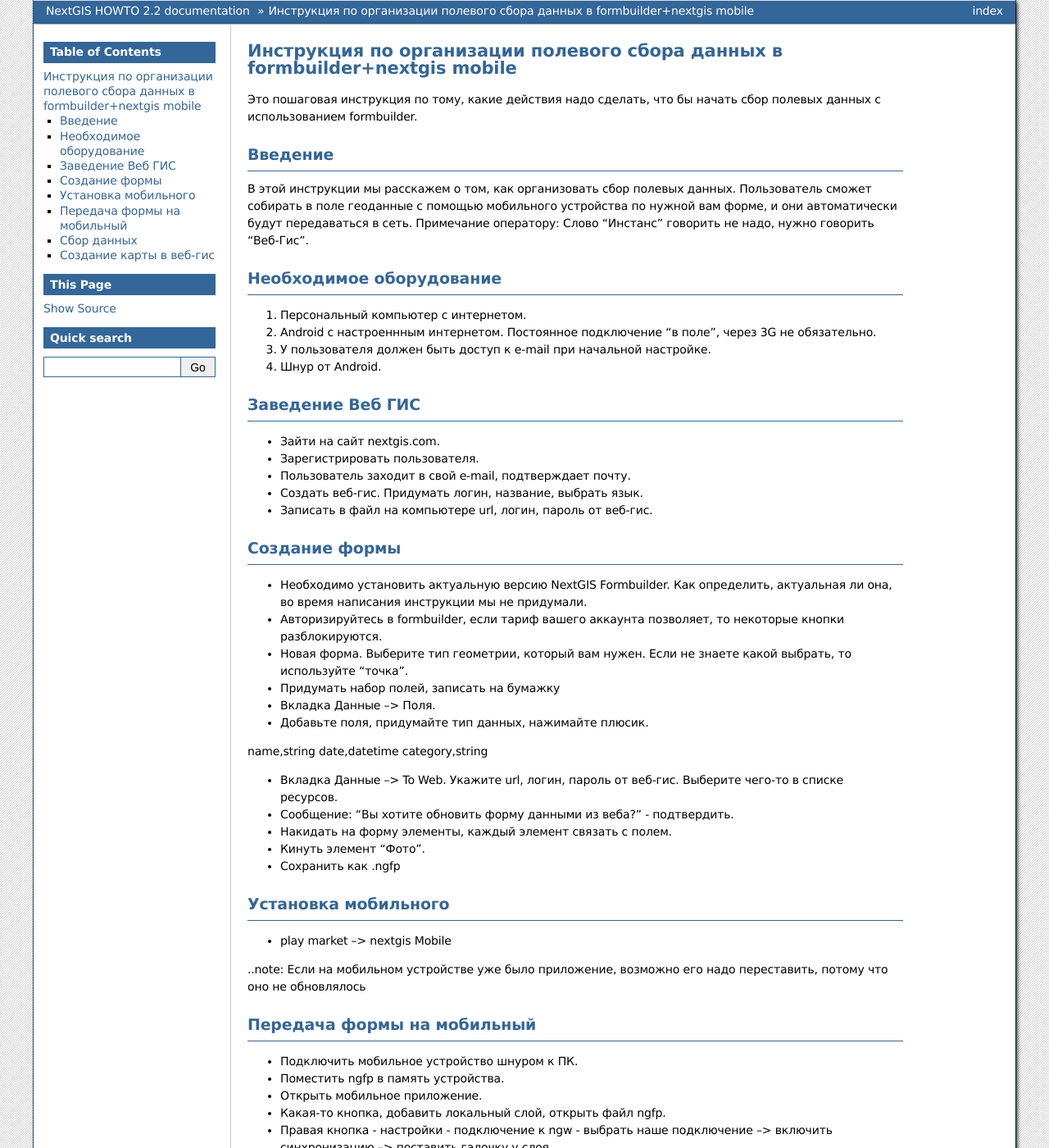
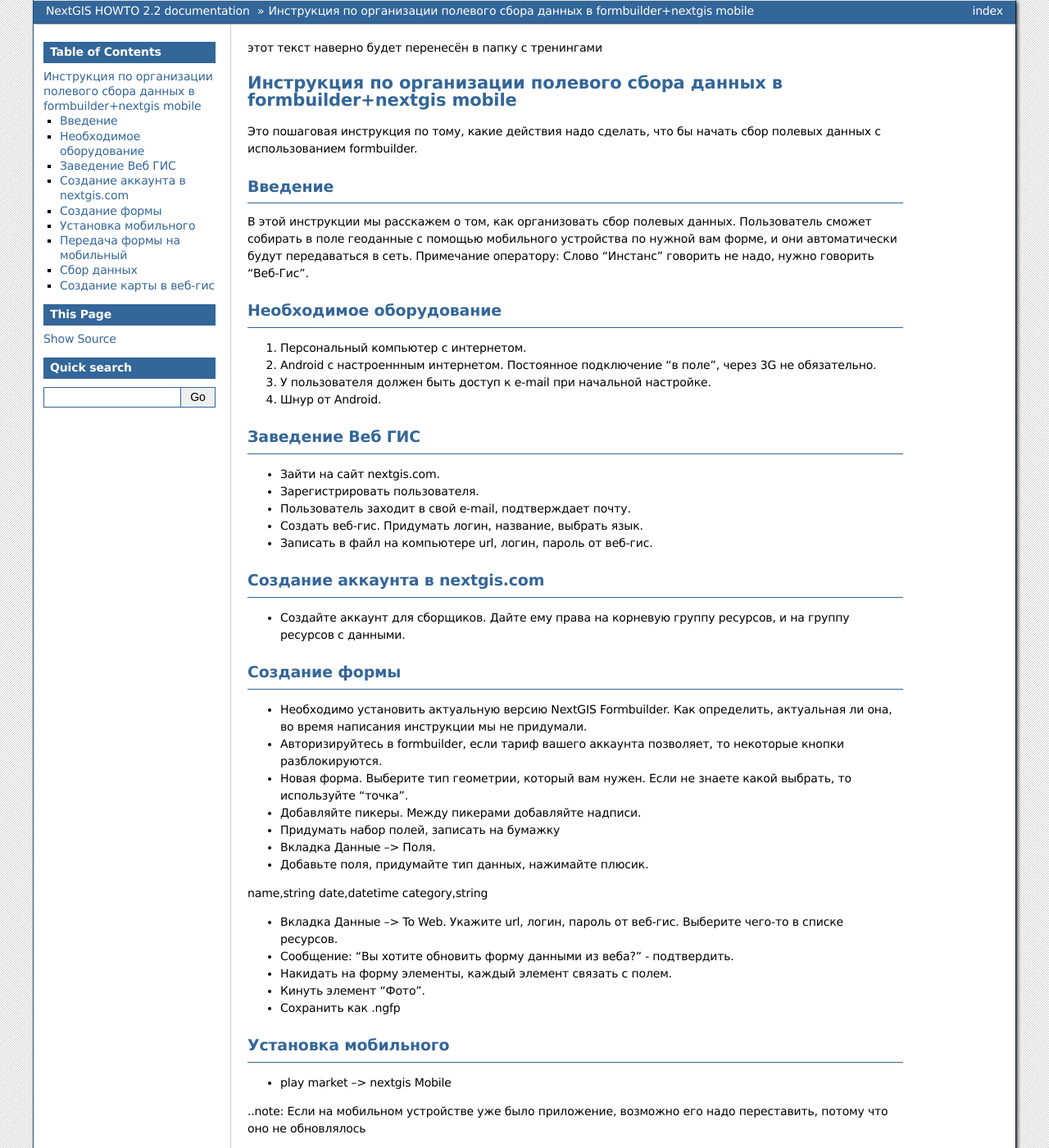
Before and after one commit to nextgis/docs_howto, a Sphinx documentation site: the page built from source/formbuilder-mobile-howto.rst, in a window 1280 px wide and 1400 px high. Shown: the whole window at 82% size. Built offline with Sphinx 7.4.7, drawn with Linux system fonts in a browser that asks for light colours; formulas are drawn with MathJax 3; pages that are not in the unit, such as notebooks, are missing from menus.

Commit message:
Update formbuilder-mobile-howto.rst

```diff
--- a/source/formbuilder-mobile-howto.rst
+++ b/source/formbuilder-mobile-howto.rst
@@ -1,6 +1,8 @@
 .. sectionauthor:: Артём Светлов <@nextgis.ru>
 
 .. formbuilder-mobile-howto:
+
+этот текст наверно будет перенесён в папку с тренингами
 
 Инструкция по организации полевого сбора данных в formbuilder+nextgis mobile
 ====================================================================
@@ -32,11 +34,17 @@
 * Создать веб-гис. Придумать логин, название, выбрать язык.
 * Записать в файл на компьютере url, логин, пароль от веб-гис.
 
+Создание аккаунта в nextgis.com
+-------------------------------
+
+* Создайте аккаунт для сборщиков. Дайте ему права на корневую группу ресурсов, и на группу ресурсов с данными.
+
 Создание формы
 ---------------------------
 * Необходимо установить актуальную версию NextGIS Formbuilder. Как определить, актуальная ли она, во время написания инструкции мы не придумали.
 * Авторизируйтесь в formbuilder, если тариф вашего аккаунта позволяет, то некоторые кнопки разблокируются.
 * Новая форма. Выберите тип геометрии, который вам нужен. Если не знаете какой выбрать, то используйте "точка".
+* Добавляйте пикеры. Между пикерами добавляйте надписи.
 * Придумать набор полей, записать на бумажку
 
 * Вкладка Данные --> Поля.
```
